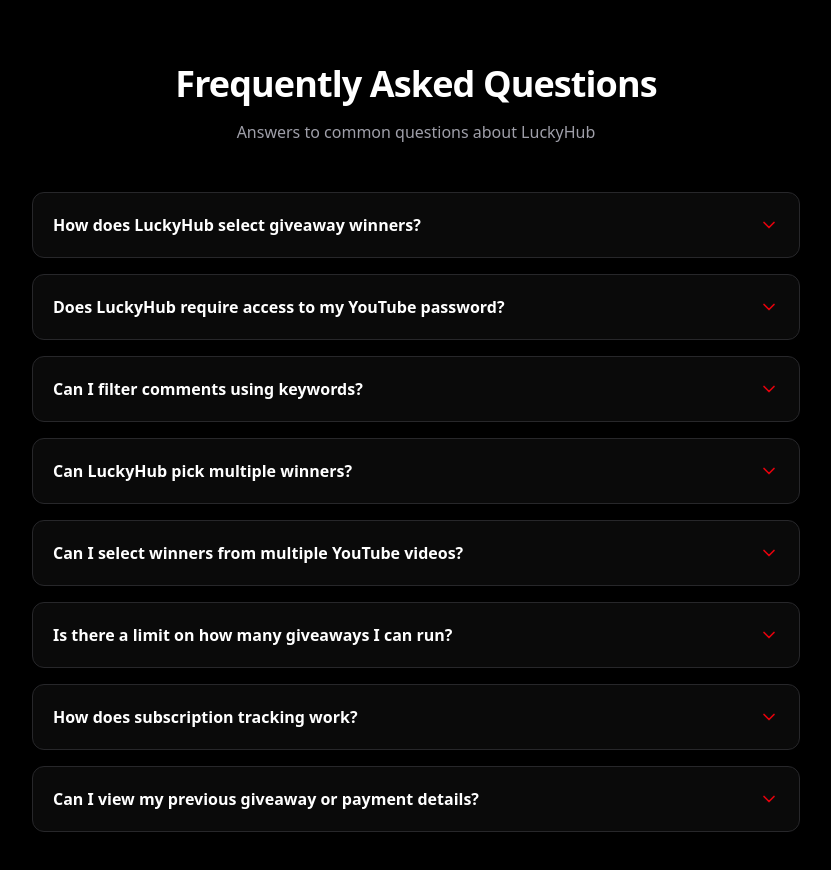
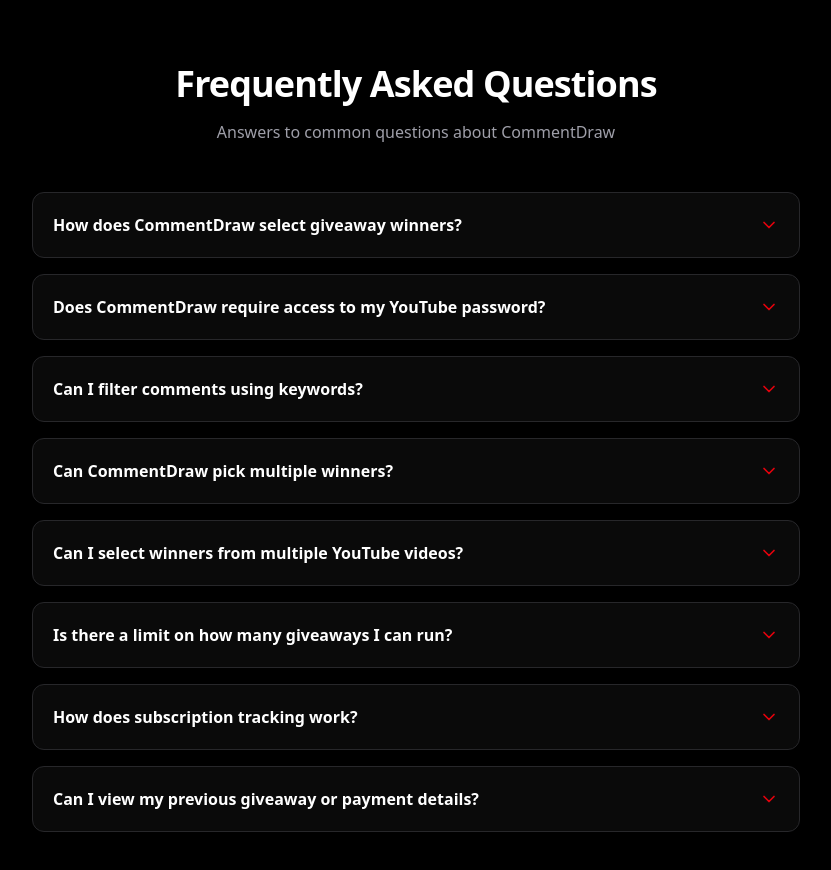
Before and after one commit to mandloideep/CommentDraw, a React (Vite) app in the folder Frontend/: page / in a window 1280 px wide. Shown: the part 2600-3470 px from the top of the page, without its empty margins (224-1055 px from the left). Built offline with nearby package versions, Linux system fonts and the light colour scheme; no server answers.

Commit message:
Updated Frontend/src/components/landing/FAQ.jsx

```diff
--- a/Frontend/src/components/landing/FAQ.jsx
+++ b/Frontend/src/components/landing/FAQ.jsx
@@ -10,14 +10,14 @@
 
   const faqData = [
     {
-      question: "How does LuckyHub select giveaway winners?",
+      question: "How does CommentDraw select giveaway winners?",
       answer:
-        "LuckyHub fetches comments directly using the official YouTube Data API and selects winners programmatically based on your inputs (number of winners, videos provided, and optional keyword filters). The process is fully automated with no manual interference.",
+        "CommentDraw fetches comments directly using the official YouTube Data API and selects winners programmatically based on your inputs (number of winners, videos provided, and optional keyword filters). The process is fully automated with no manual interference.",
     },
     {
-      question: "Does LuckyHub require access to my YouTube password?",
+      question: "Does CommentDraw require access to my YouTube password?",
       answer:
-        "No. LuckyHub uses Google OAuth and official YouTube APIs. We never ask for your YouTube password and only request the minimum read-only permissions needed to fetch comments.",
+        "No. CommentDraw uses Google OAuth and official YouTube APIs. We never ask for your YouTube password and only request the minimum read-only permissions needed to fetch comments.",
     },
     {
       question: "Can I filter comments using keywords?",
@@ -25,14 +25,14 @@
         "Yes. You can apply keyword-based filtering so only comments containing specific words are considered during winner selection.",
     },
     {
-      question: "Can LuckyHub pick multiple winners?",
+      question: "Can CommentDraw pick multiple winners?",
       answer:
-        "Yes. You can choose how many winners you want according to your plan, and LuckyHub will generate a list of unique winners in a single selection process.",
+        "Yes. You can choose how many winners you want according to your plan, and CommentDraw will generate a list of unique winners in a single selection process.",
     },
     {
       question: "Can I select winners from multiple YouTube videos?",
       answer:
-        "Yes. LuckyHub allows you to add upto 3 multiple YouTube video links and selects winners by processing comments across all provided videos.",
+        "Yes. CommentDraw allows you to add upto 3 multiple YouTube video links and selects winners by processing comments across all provided videos.",
     },
     {
       question: "Is there a limit on how many giveaways I can run?",
@@ -42,12 +42,12 @@
     {
       question: "How does subscription tracking work?",
       answer:
-        "LuckyHub tracks how many giveaways and winners you have selected during the current subscription cycle and updates your remaining quota in real time.",
+        "CommentDraw tracks how many giveaways and winners you have selected during the current subscription cycle and updates your remaining quota in real time.",
     },
     {
       question: "Can I view my previous giveaway or payment details?",
       answer:
-        "Yes. LuckyHub stores your giveaway activity and last payment details, which you can view anytime from your dashboard.",
+        "Yes. CommentDraw stores your giveaway activity and last payment details, which you can view anytime from your dashboard.",
     },
   ];
 
@@ -60,7 +60,7 @@
             Frequently Asked Questions
           </h2>
           <p className="text-zinc-600 dark:text-zinc-400 text-sm md:text-base">
-            Answers to common questions about LuckyHub
+            Answers to common questions about CommentDraw
           </p>
         </div>
 
```
